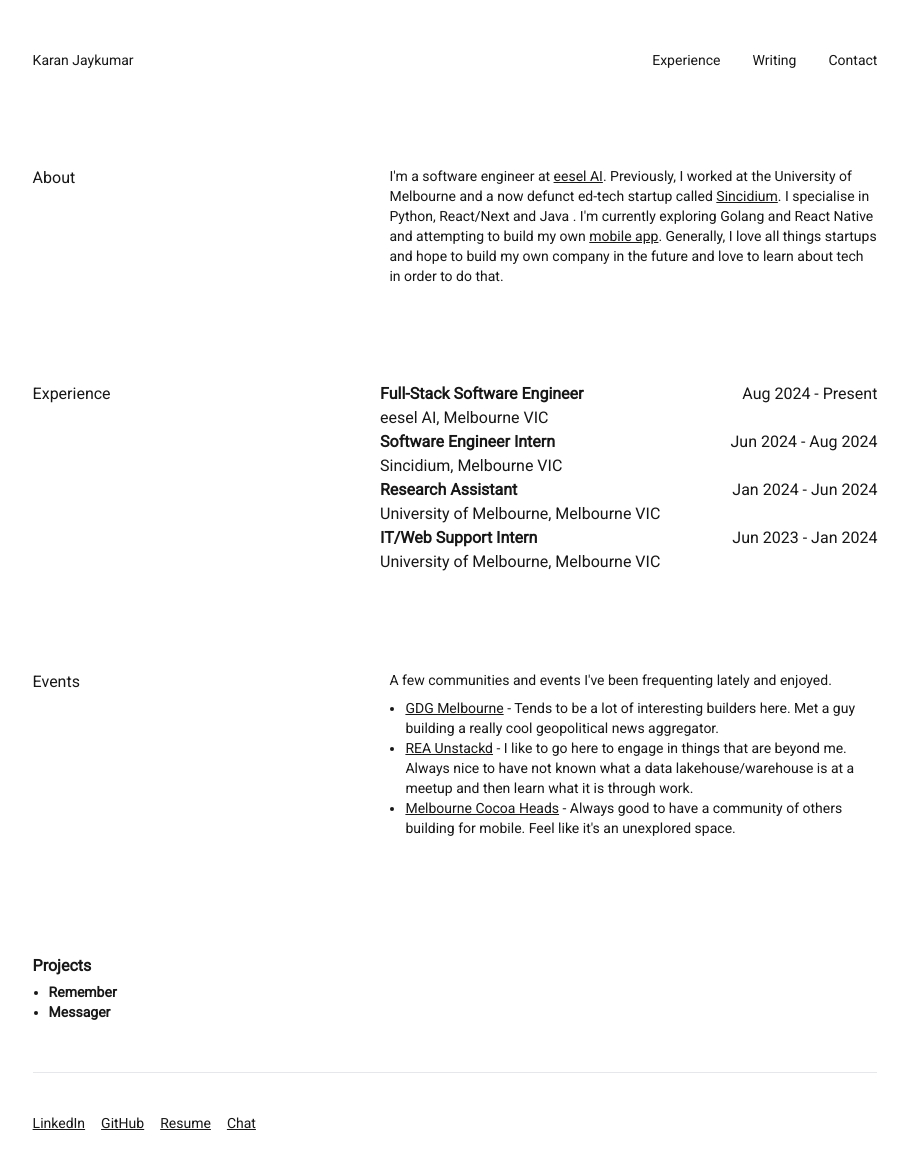
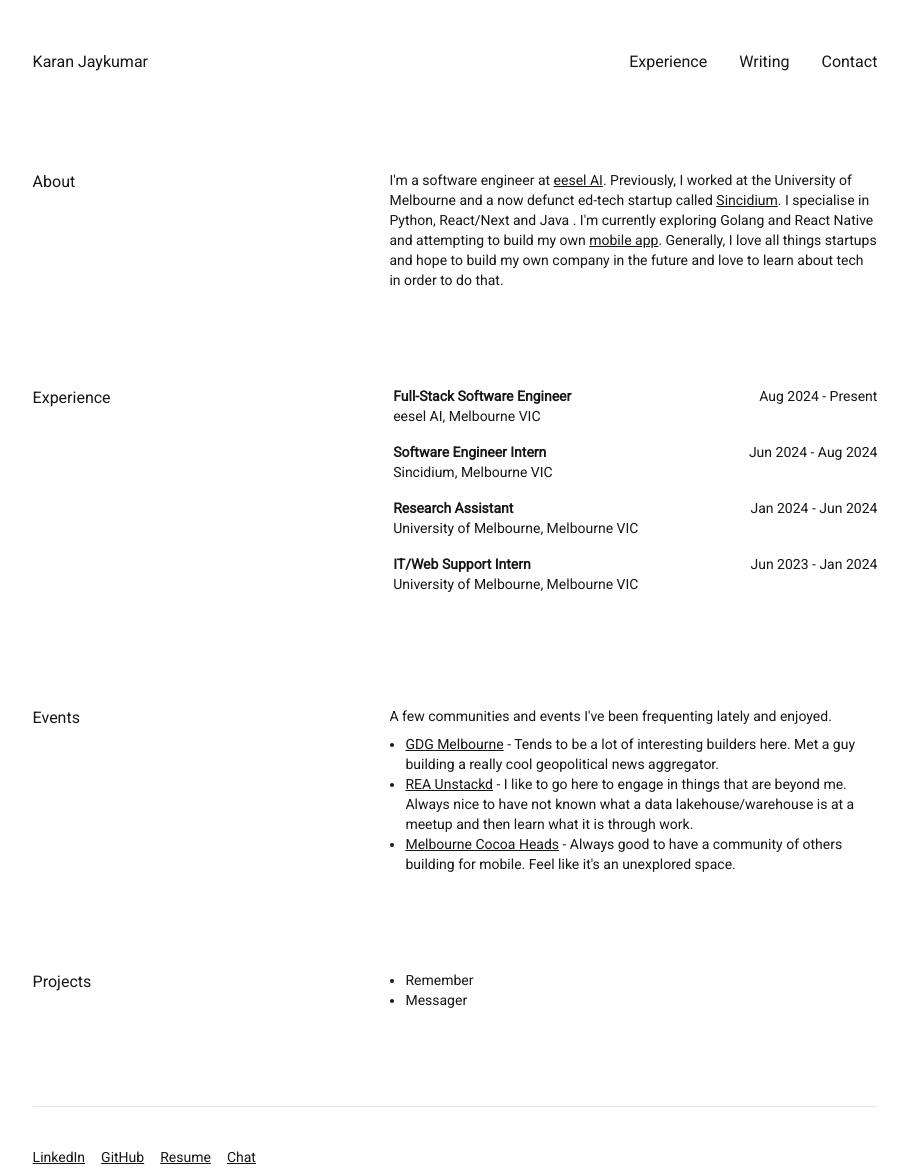
Before and after one commit to KaranJayakumar/portfolio, a Next.js app: page / in a window 1280 px wide. Shown: the whole page, without its empty margins (185-1093 px from the left). Before the commit the page ends 1141 px from the top, so only its background shows below. Built offline with nearby package versions, Linux system fonts and the light colour scheme.

Commit message:
Intro projects block and restylise some components

```diff
--- a/app/_components/blocks/Projects.tsx
+++ b/app/_components/blocks/Projects.tsx
@@ -1,7 +1,8 @@
+import { Block } from "../layout/Block"
+
 export const Projects = () => {
   return (
-    <div className="font-bold flex-col py-[10px] pt-[20px]" id="events">
-      <p className="pb-[4px]">Projects</p>
+    <Block title="Projects">
       <ul className="text-sm space-y-2 list-disc">
         <div className="px-4">
           <li>
@@ -12,6 +13,6 @@ export const Projects = () => {
           </li>
         </div>
       </ul>
-    </div>
+    </Block>
   )
 }
--- a/app/_components/layout/ExperienceLayout.tsx
+++ b/app/_components/layout/ExperienceLayout.tsx
@@ -26,8 +26,8 @@ interface ItemProps {
 }
 export const ExperienceItem = ({position, description, timeline} : ItemProps) => {
   return (
-    <div className="flex flex-row gap-2 justify-between">
-      <div className="flex flex-col mr-16">
+    <div className="flex flex-row justify-between gap-x-2 mb-4 text-sm">
+      <div className="flex flex-col mr-26">
         <p className="font-semibold">
           {position}
         </p>
--- a/app/_components/layout/NavigationBar.tsx
+++ b/app/_components/layout/NavigationBar.tsx
@@ -1,10 +1,10 @@
 export const NavigationBar = () => {
   return (
-      <div className="flex flex-row justify-between mb-16 text-sm">
+      <div className="flex flex-row justify-between mb-16 ">
         <div>
           <p>{"Karan Jaykumar"}</p>
         </div>
-        <div className="flex flex-row gap-8 text-sm">
+        <div className="flex flex-row gap-8">
           <p>{"Experience"}</p>
           <p>{"Writing"}</p>
           <p>{"Contact"}</p>
```
